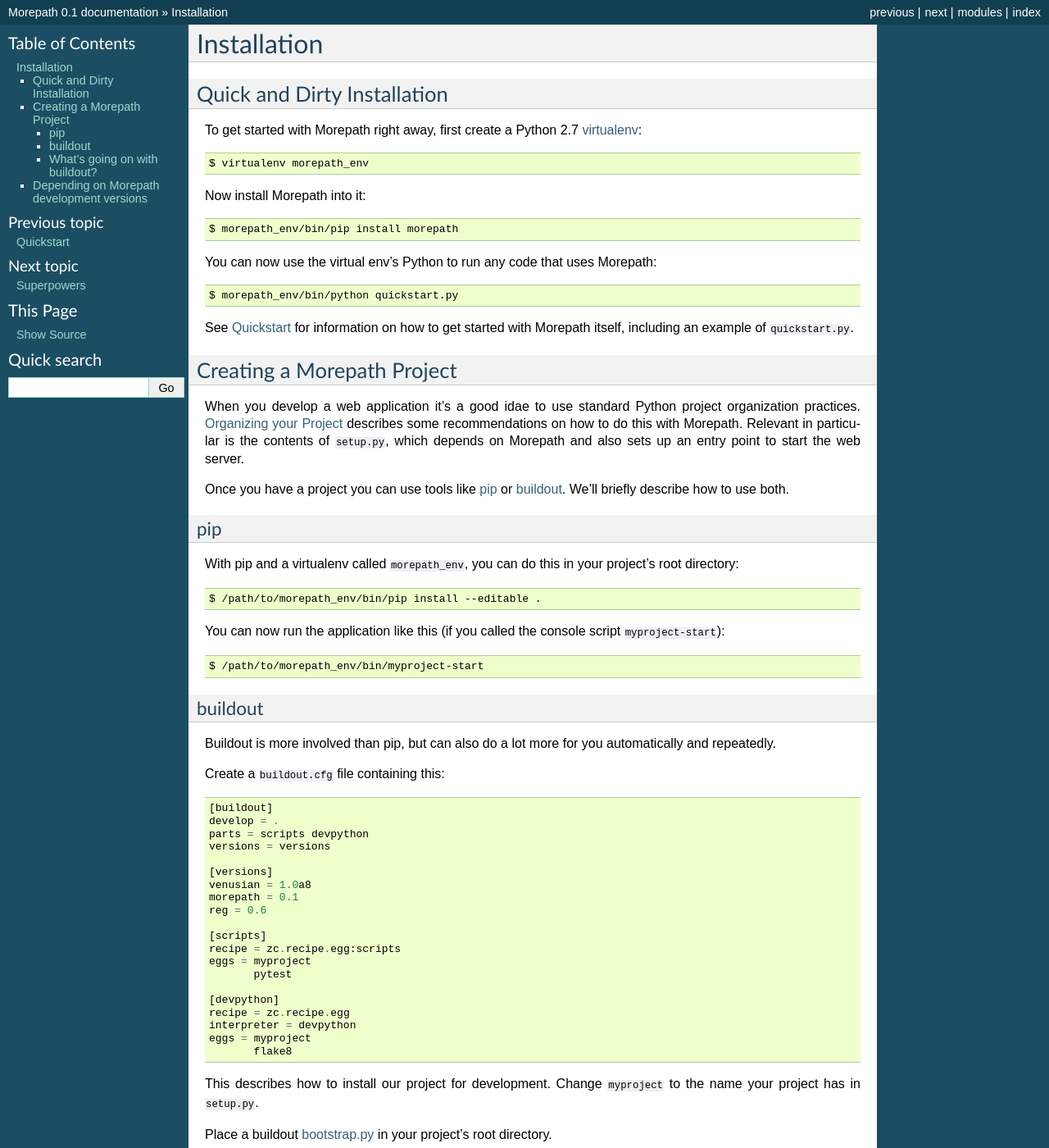
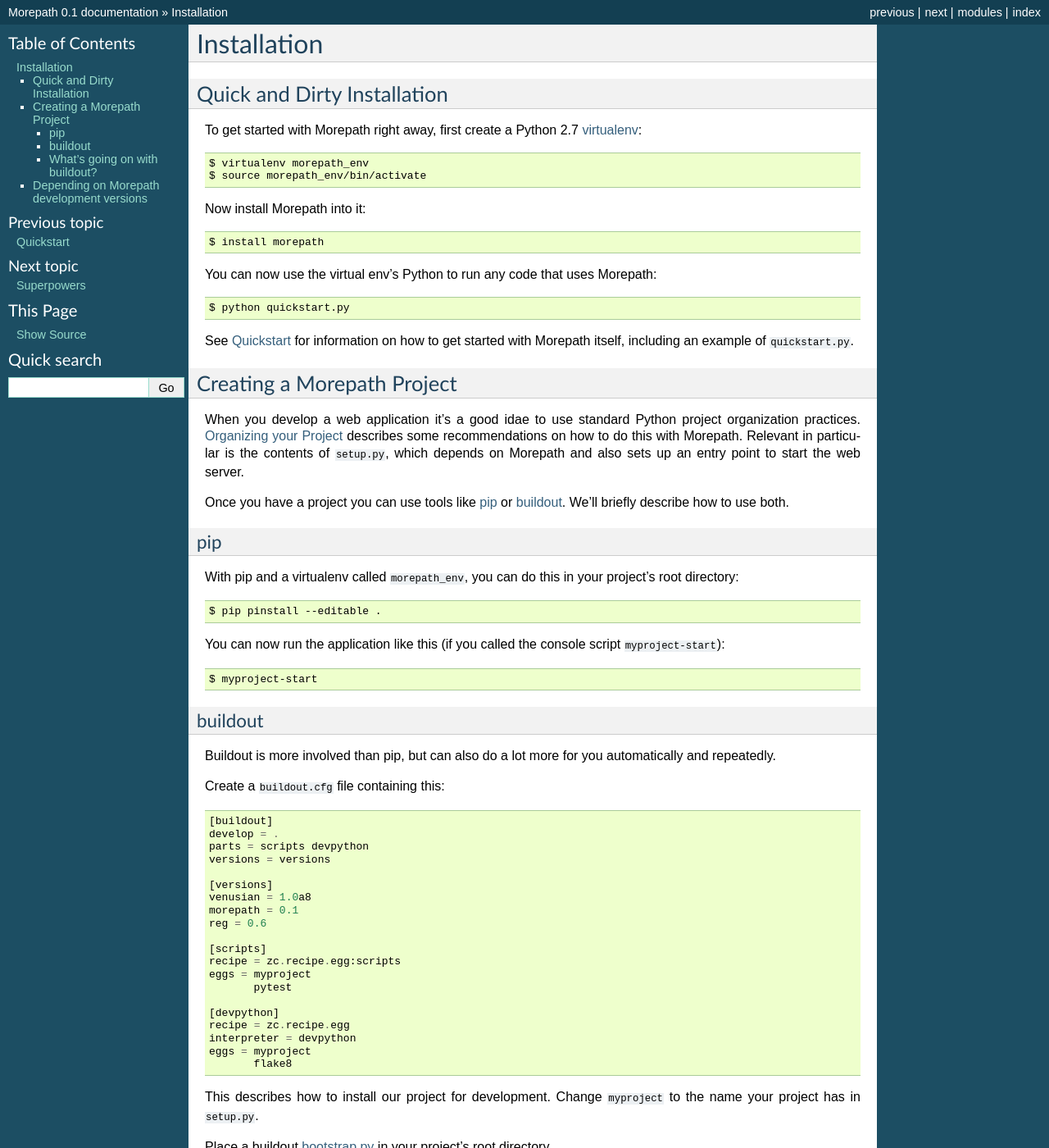
Before and after one commit to morepath/morepath, a Sphinx documentation site: the page built from doc/installation.rst, in a window 1280 px wide and 1400 px high. Shown: the whole window at 82% size. Built offline with Sphinx 7.4.7, drawn with Linux system fonts in a browser that asks for light colours; some of the changed text lies outside the part shown.

Commit message:
Noted activating virtualenv. Small markup fix.

```diff
--- a/doc/developing.rst
+++ b/doc/developing.rst
@@ -10,9 +10,11 @@
 
 .. _virtualenv: https://pypi.python.org/pypi/virtualenv
 
-Now create a new virtualenv somewhere for Morepath development::
+Now create a new virtualenv somewhere for Morepath development and activate
+de environment::
 
   $ virtualenv /path/to/ve_morepath
+  $ source /path/to/ve_morepath/bin/activate
 
 You should also be able to recycle an existing virtualenv, but this
 guarantees a clean one.
@@ -25,7 +27,7 @@
 Now we need to run bootstrap.py to set up buildout, using the Python from the
 virtualenv we've created before::
 
-  $ /path/to/ve_morepath/bin/python bootstrap.py
+  $ python bootstrap.py
 
 This installs buildout, which can now set up the rest of the development
 environment::
--- a/doc/installation.rst
+++ b/doc/installation.rst
@@ -8,15 +8,16 @@
 virtualenv_::
 
   $ virtualenv morepath_env
+  $ source morepath_env/bin/activate
 
 Now install Morepath into it::
 
-  $ morepath_env/bin/pip install morepath
+  $ install morepath
 
 You can now use the virtual env's Python to run any code that uses
 Morepath::
 
-  $ morepath_env/bin/python quickstart.py
+  $ python quickstart.py
 
 See :doc:`quickstart` for information on how to get started with
 Morepath itself, including an example of ``quickstart.py``.
@@ -47,12 +48,12 @@
 With pip and a virtualenv called ``morepath_env``, you can do this in
 your project's root directory::
 
-  $ /path/to/morepath_env/bin/pip install --editable .
+  $ pip pinstall --editable .
 
 You can now run the application like this (if you called the console
 script ``myproject-start``)::
 
-  $ /path/to/morepath_env/bin/myproject-start
+  $ myproject-start
 
 buildout
 ~~~~~~~~
@@ -94,11 +95,11 @@
 the buildout. You can do this using the ``bootstrap.py`` script. Do
 this from a virtualenv::
 
-  $ /path/to/morepath_env/bin/python bootstrap.py
+  $ python bootstrap.py
 
-You only need to do this once. After that you can run:
+You only need to do this once. After that you can run::
 
-  $  bin/buildout
+  $ bin/buildout
 
 each time you want to redo the installation after you change the
 buildout config. It's safe to run this when nothing has really changed
```
